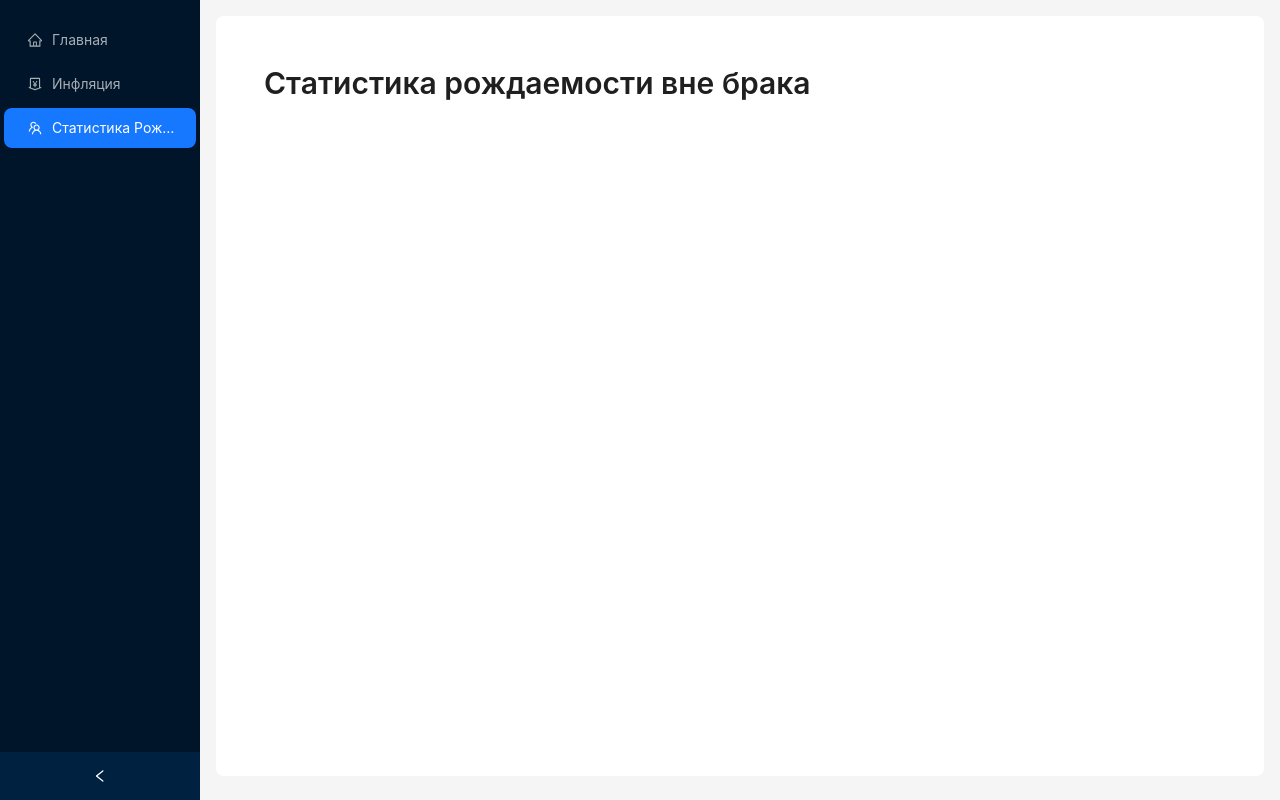
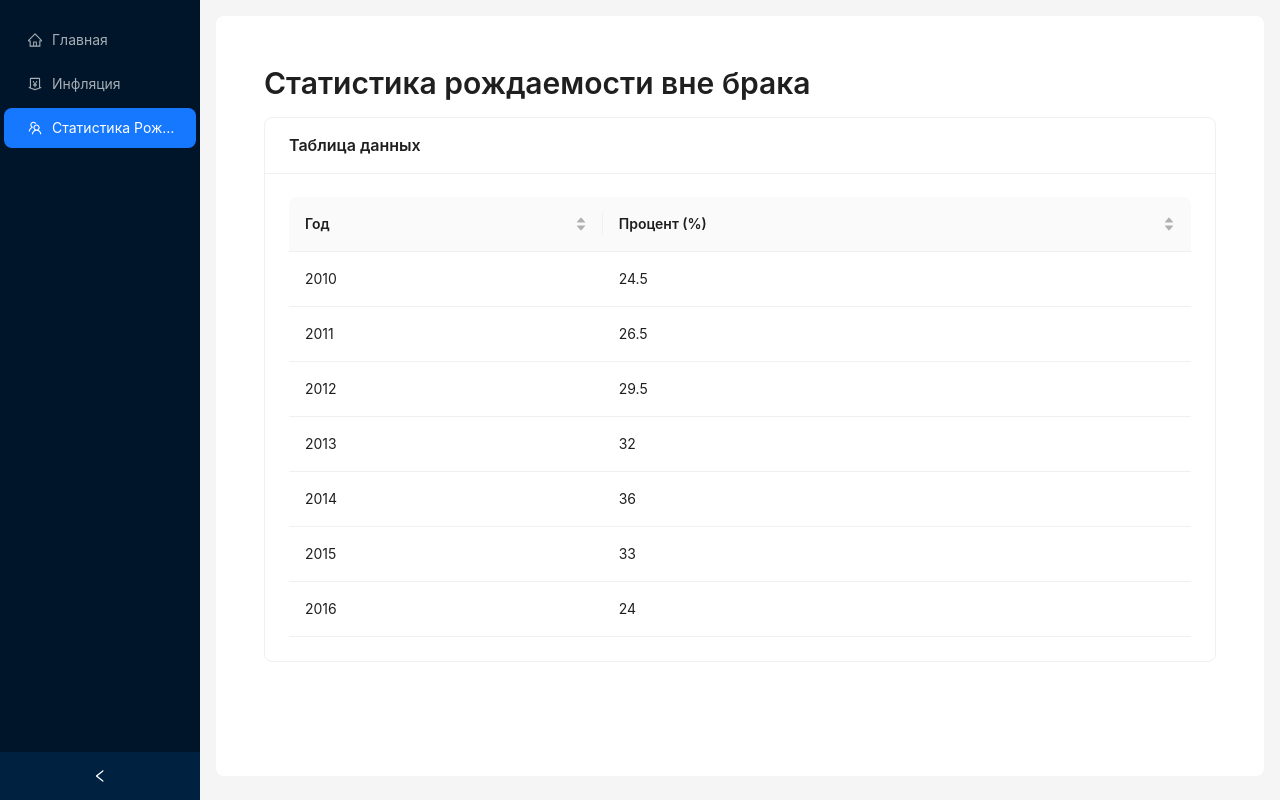
Before and after one commit to lebedev05tmn/dashboards-guap, a React (Vite) app: page /birth-stats in a window 1280 px wide. Built offline with nearby package versions, Linux system fonts and the light colour scheme.

Commit message:
add data table

```diff
--- a/src/modules/BirthStats.tsx
+++ b/src/modules/BirthStats.tsx
@@ -1,12 +1,51 @@
 import React from 'react';
-import { Typography } from 'antd';
+import { Table, Typography, Card } from 'antd';
 
 const { Title: AntTitle } = Typography;
 
+interface DataItem {
+  year: number;
+  percentage: number;
+}
+
+const mockData: DataItem[] = [
+  { year: 2010, percentage: 24.5 },
+  { year: 2011, percentage: 26.5 },
+  { year: 2012, percentage: 29.5 },
+  { year: 2013, percentage: 32 },
+  { year: 2014, percentage: 36 },
+  { year: 2015, percentage: 33 },
+  { year: 2016, percentage: 24 },
+
+];
+
 const BirthStatistics: React.FC = () => {
+  const columns = [
+    {
+      title: 'Год',
+      dataIndex: 'year',
+      key: 'year',
+      sorter: (a: DataItem, b: DataItem) => a.year - b.year,
+    },
+    {
+      title: 'Процент (%)',
+      dataIndex: 'percentage',
+      key: 'percentage',
+      sorter: (a: DataItem, b: DataItem) => a.percentage - b.percentage,
+    },
+  ];
+
   return (
     <div style={{ padding: '24px' }}>
       <AntTitle level={2}>Статистика рождаемости вне брака</AntTitle>
+      <Card title="Таблица данных">
+        <Table
+          columns={columns}
+          dataSource={mockData}
+          rowKey="year"
+          pagination={false}
+        />
+      </Card>
     </div>
   );
 };
```
